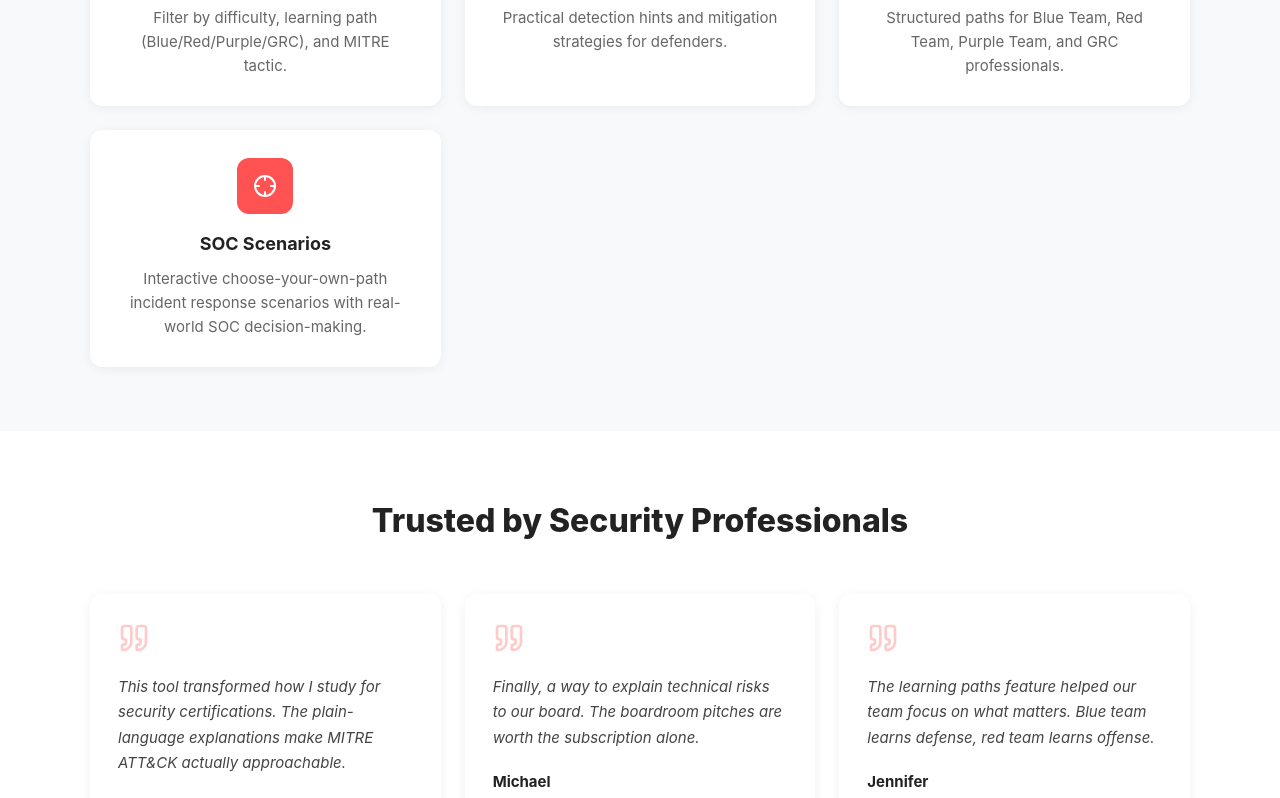
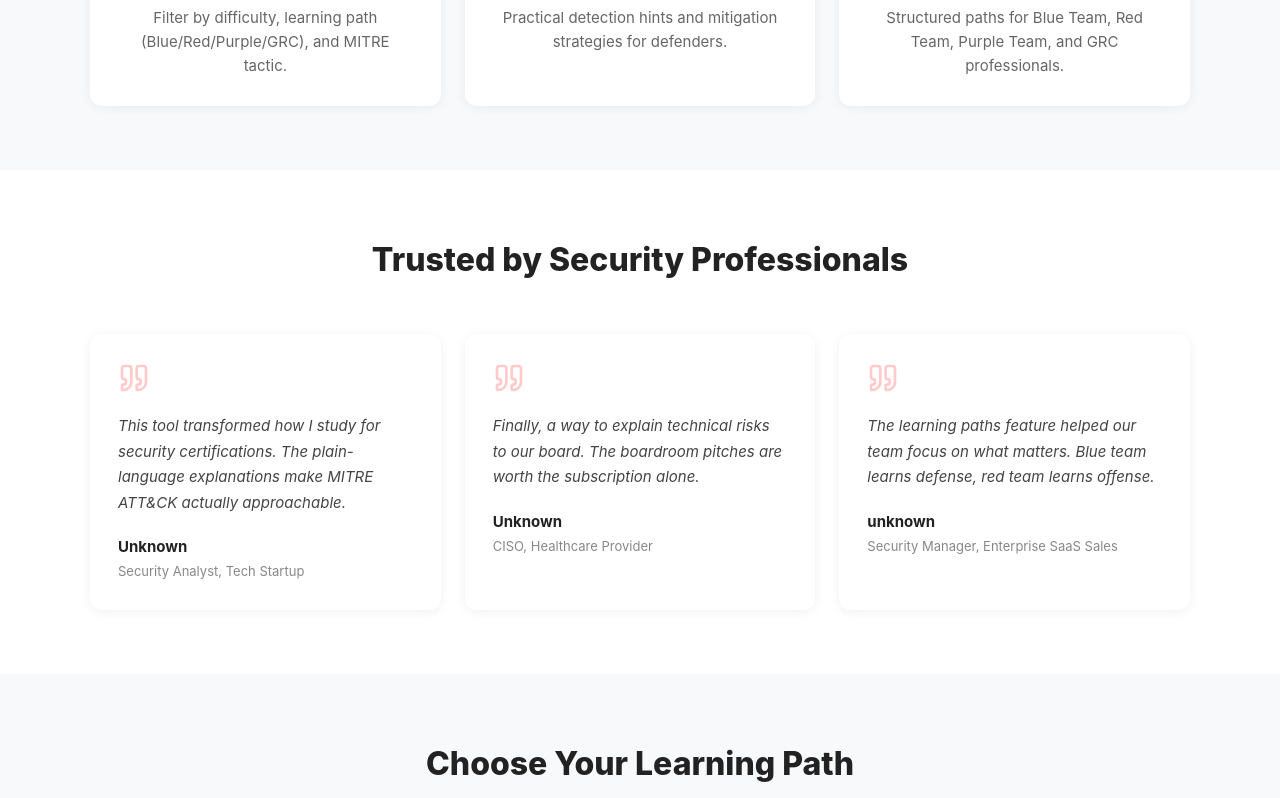
Before and after one commit to rogersmithstandard18/random-mitre-generator, a React (Vite) app: page / in a window 1280 px wide. Shown: the part 1200-1998 px from the top of the page. Built offline with nearby package versions, Linux system fonts and the light colour scheme; no server answers.

Commit message:
Refactor sales page copy and update author details
Removed SOC Scenarios section and updated author names to 'Unknown' for several quotes. Modified payment methods answer to include escrow or contract options.

```diff
--- a/src/constants/salesPageCopy.ts
+++ b/src/constants/salesPageCopy.ts
@@ -61,12 +61,7 @@ export const salesPageCopy = {
           "Structured paths for Blue Team, Red Team, Purple Team, and GRC professionals.",
         icon: "Route",
       },
-      {
-        title: "SOC Scenarios",
-        description:
-          "Interactive choose-your-own-path incident response scenarios with real-world SOC decision-making.",
-        icon: "Crosshair",
-      },
+
     ],
   },
 
@@ -83,23 +78,23 @@ export const salesPageCopy = {
       {
         quote:
           "This tool transformed how I study for security certifications. The plain-language explanations make MITRE ATT&CK actually approachable.",
-        author: "Sarah",
+        author: "Unknown",
         role: "Security Analyst",
         company: "Tech Startup",
       },
       {
         quote:
           "Finally, a way to explain technical risks to our board. The boardroom pitches are worth the subscription alone.",
-        author: "Michael",
+        author: "Unknown",
         role: "CISO",
         company: "Healthcare Provider",
       },
       {
         quote:
           "The learning paths feature helped our team focus on what matters. Blue team learns defense, red team learns offense.",
-        author: "Jennifer",
+        author: "unknown",
         role: "Security Manager",
-        company: "Enterprise SaaS",
+        company: "Enterprise SaaS Sales",
       },
     ],
   },
@@ -148,6 +143,7 @@ export const salesPageCopy = {
           "Blue Team / Red Team / Purple Team paths",
           "Scenario filters (Security+, OWASP)",
           "Scenario progress tracking",
+          "Case File Games", //todo collaboration feature update
           "Priority support",
         ],
         cta: "Go Professional",
@@ -164,6 +160,7 @@ export const salesPageCopy = {
           "Team collaboration features",
           "Custom learning paths",
           "API access",
+          "Case File Games", //todo collaboration feature update
           "Dedicated support",
         ],
         cta: "Request Quote",
@@ -200,7 +197,7 @@ export const salesPageCopy = {
       {
         question: "What payment methods do you accept?",
         answer:
-          "We accept all major credit cards and PayPal. Enterprise customers can pay via invoice.",
+          "We accept all major credit cards and PayPal. Enterprise customers can pay via invoice with escrow or contract.",
       },
       {
         question: "Can I cancel anytime?",
```
